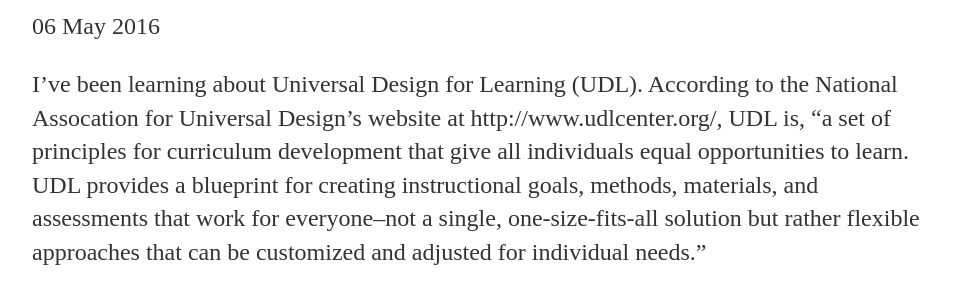
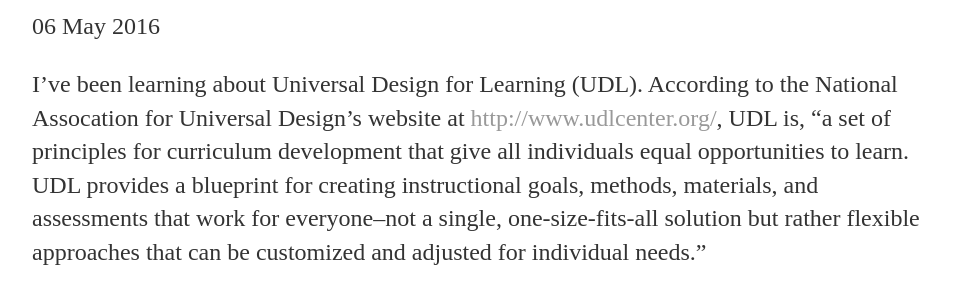
Before and after one commit to ms-mckee/ms-mckee.github.io, a Jekyll site: the page built from _posts/2016-05-06-universal-design-for-learning.md, in a window 1280 px wide. Shown: the part 187-486 px from the top of the page, without its empty margins (160-1119 px from the left). Built offline with Jekyll 4.4.1, drawn with Linux system fonts in a browser that asks for light colours; some of the changed lines change nothing that is shown.

Commit message:
Update 2016-05-06-universal-design-for-learning.md
add hyperlink

```diff
--- a/_posts/2016-05-06-universal-design-for-learning.md
+++ b/_posts/2016-05-06-universal-design-for-learning.md
@@ -4,6 +4,6 @@
 date: 2016-05-06
 ---
 
-I've been learning about Universal Design for Learning (UDL). According to the National Assocation for Universal Design's website at http://www.udlcenter.org/, UDL is, "a set of principles for curriculum development that give all individuals equal opportunities to learn. UDL provides a blueprint for creating instructional goals, methods, materials, and assessments that work for everyone--not a single, one-size-fits-all solution but rather flexible approaches that can be customized and adjusted for individual needs."
+I've been learning about Universal Design for Learning (UDL). According to the National Assocation for Universal Design's website at [http://www.udlcenter.org/](http://www.udlcenter.org/), UDL is, "a set of principles for curriculum development that give all individuals equal opportunities to learn. UDL provides a blueprint for creating instructional goals, methods, materials, and assessments that work for everyone--not a single, one-size-fits-all solution but rather flexible approaches that can be customized and adjusted for individual needs."
 
 UDL recommends three primary guidelines for teaching diverse learners who's learning styles are as unique as their fingerprints. The first recommendation is to provide multiple means of representation. This idea is familiar to anyone with a teaching background, and is akin to Howard Gardner's theory of multiple intelligences. Not all students will learn by just listening to information, some will need to see new information written down. UDL refers to this as "options for perception." I definitely try to do this with my class, I find speaking, writing and drawing new concepts helps support my students, both English proficient students and English Language Learners. Following the guidelines set forth by UDL helps improve comprhension student with special needs, such as English Language Learners, and other students who do not share these needs as well.
```
